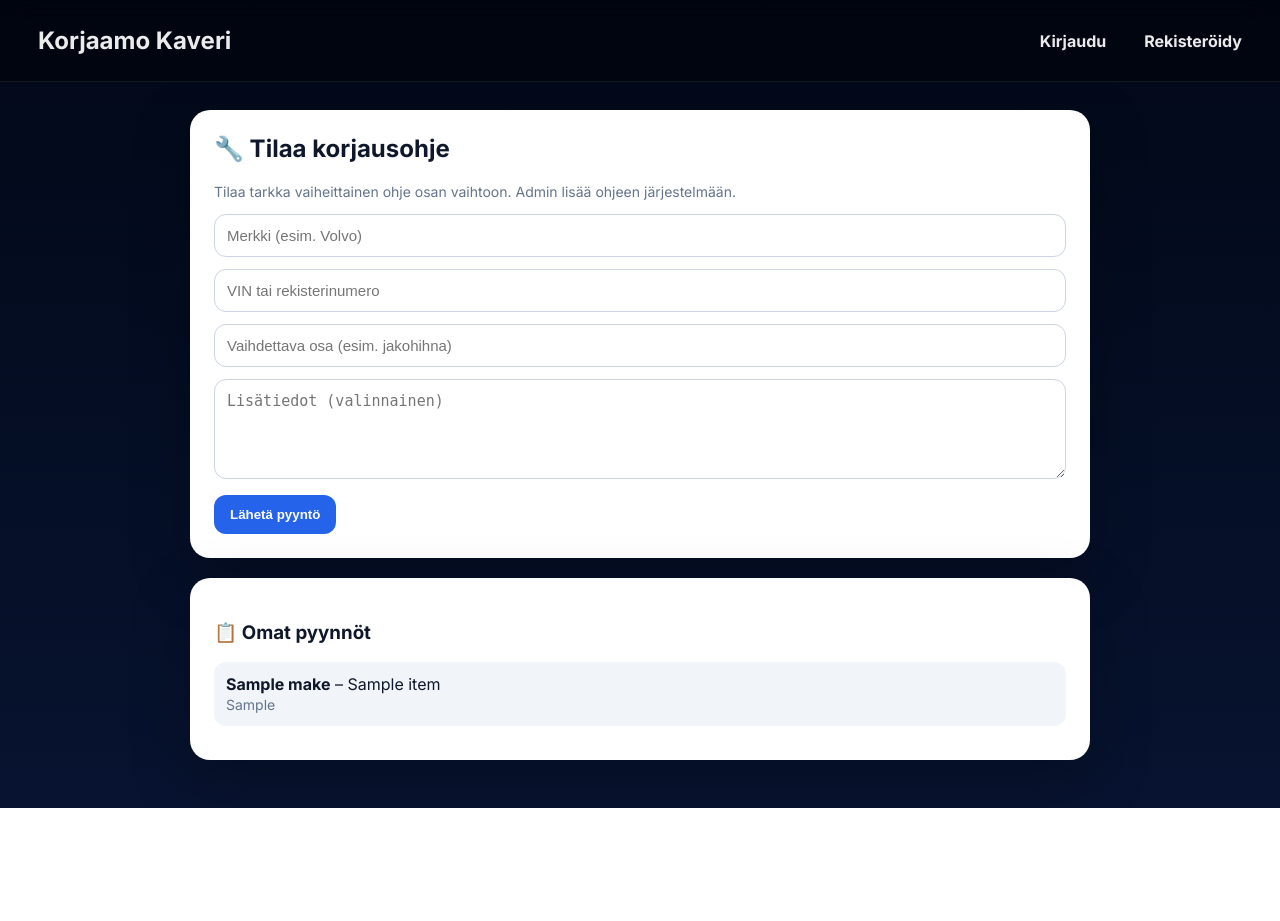
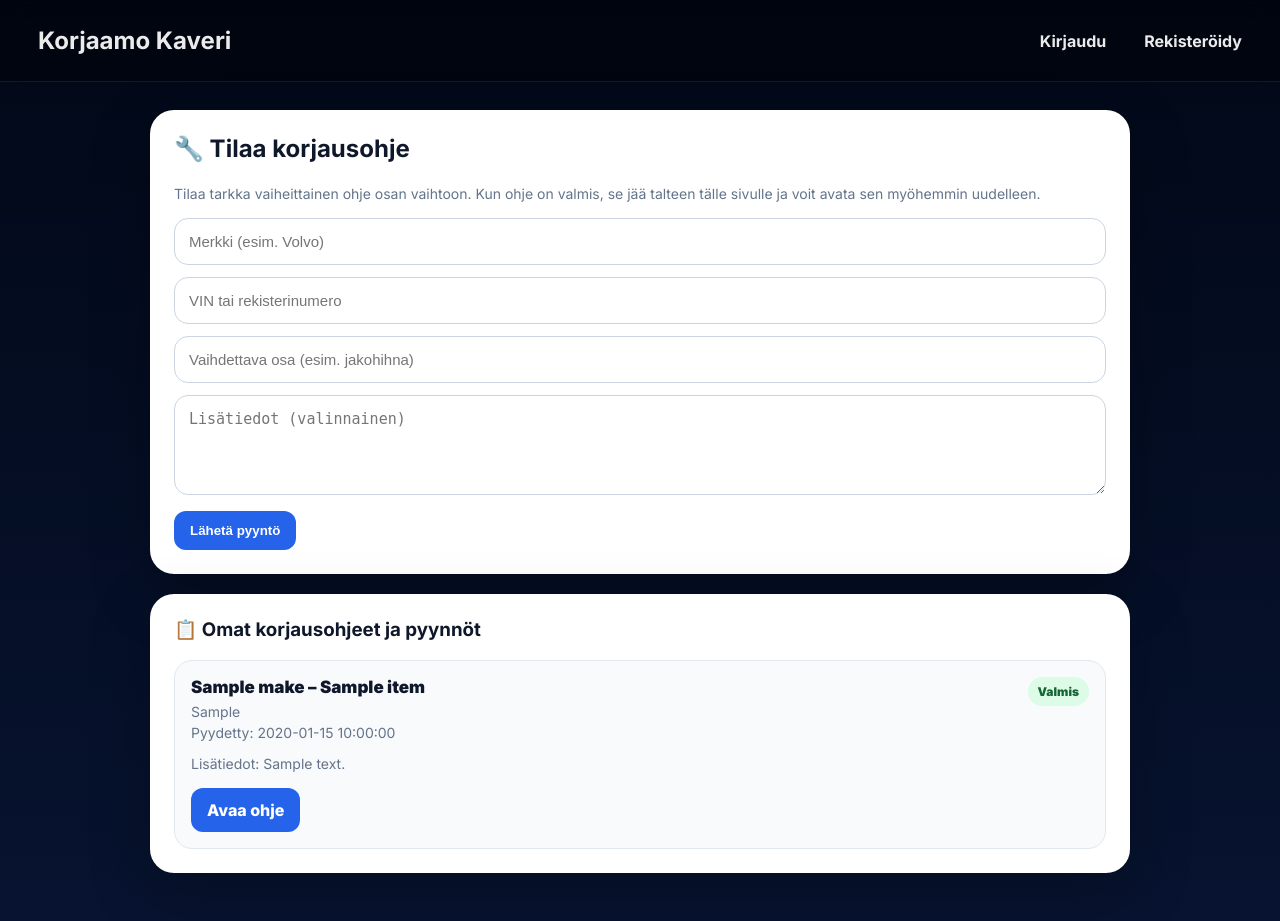
Before and after one commit to korjaamokaveri/korjaamokaveri, a Python web app: template templates/order_repair_guide.html in a window 1280 px wide. Before the commit the page ends 808 px from the top, so only its background shows below. Run offline with Jinja, Linux system fonts and the light colour scheme; the template is opened without the code that fills it: most values are stand-ins (such as "Sample title", 1, 10 or a date in 2020).

Commit message:
Update order_repair_guide.html

```diff
--- a/templates/order_repair_guide.html
+++ b/templates/order_repair_guide.html
@@ -4,27 +4,27 @@
 {% block extra_css %}
 <style>
 .container {
-    max-width: 900px;
+    max-width: 980px;
     margin: 0 auto;
 }
 
 .panel {
     background: white;
     color: #0f172a;
-    border-radius: 20px;
+    border-radius: 24px;
     padding: 24px;
     box-shadow: 0 20px 60px rgba(0,0,0,0.25);
     margin-bottom: 20px;
 }
 
-h2 {
+h2, h3 {
     margin-top: 0;
 }
 
 input, textarea {
     width: 100%;
-    padding: 12px;
-    border-radius: 12px;
+    padding: 14px;
+    border-radius: 14px;
     border: 1px solid #cbd5e1;
     margin-bottom: 12px;
     font-size: 15px;
@@ -34,30 +34,113 @@ textarea {
     min-height: 100px;
 }
 
-button {
+button, .open-btn {
+    display: inline-block;
     padding: 12px 16px;
     border-radius: 12px;
     border: none;
     background: #2563eb;
     color: white;
-    font-weight: bold;
+    font-weight: 800;
     cursor: pointer;
+    text-decoration: none;
 }
 
-button:hover {
+button:hover, .open-btn:hover {
     background: #1d4ed8;
 }
 
+.request-list {
+    display: grid;
+    gap: 14px;
+}
+
 .item {
-    padding: 12px;
-    border-radius: 12px;
-    background: #f1f5f9;
-    margin-bottom: 10px;
+    padding: 16px;
+    border-radius: 18px;
+    background: #f8fafc;
+    border: 1px solid #e2e8f0;
+}
+
+.item-top {
+    display: flex;
+    justify-content: space-between;
+    gap: 12px;
+    flex-wrap: wrap;
+    align-items: flex-start;
+}
+
+.item-title {
+    font-size: 17px;
+    font-weight: 900;
+    margin-bottom: 4px;
 }
 
 .muted {
     color: #64748b;
     font-size: 14px;
+    line-height: 1.5;
+}
+
+.status {
+    display: inline-block;
+    padding: 7px 10px;
+    border-radius: 999px;
+    font-size: 12px;
+    font-weight: 900;
+}
+
+.status-ready {
+    background: #dcfce7;
+    color: #166534;
+}
+
+.status-pending {
+    background: #fef3c7;
+    color: #92400e;
+}
+
+.item-actions {
+    margin-top: 14px;
+    display: flex;
+    gap: 10px;
+    flex-wrap: wrap;
+}
+
+.success-msg {
+    color: #166534;
+    background: #dcfce7;
+    border: 1px solid #86efac;
+    padding: 12px;
+    border-radius: 12px;
+    margin-bottom: 12px;
+    font-weight: 700;
+}
+
+.error-msg {
+    color: #991b1b;
+    background: #fee2e2;
+    border: 1px solid #fecaca;
+    padding: 12px;
+    border-radius: 12px;
+    margin-bottom: 12px;
+    font-weight: 700;
+}
+
+@media (max-width: 700px) {
+    .panel {
+        padding: 18px;
+        border-radius: 20px;
+    }
+
+    .item-top {
+        flex-direction: column;
+    }
+
+    button, .open-btn {
+        width: 100%;
+        text-align: center;
+    }
 }
 </style>
 {% endblock %}
@@ -68,15 +151,16 @@ button:hover {
     <div class="panel">
         <h2>🔧 Tilaa korjausohje</h2>
         <p class="muted">
-            Tilaa tarkka vaiheittainen ohje osan vaihtoon. Admin lisää ohjeen järjestelmään.
+            Tilaa tarkka vaiheittainen ohje osan vaihtoon. Kun ohje on valmis,
+            se jää talteen tälle sivulle ja voit avata sen myöhemmin uudelleen.
         </p>
 
         {% if error %}
-            <div style="color:red; margin-bottom:10px;">{{ error }}</div>
+            <div class="error-msg">{{ error }}</div>
         {% endif %}
 
         {% if success %}
-            <div style="color:green; margin-bottom:10px;">{{ success }}</div>
+            <div class="success-msg">{{ success }}</div>
         {% endif %}
 
         <form method="POST">
@@ -93,15 +177,55 @@ button:hover {
     </div>
 
     <div class="panel">
-        <h3>📋 Omat pyynnöt</h3>
+        <h3>📋 Omat korjausohjeet ja pyynnöt</h3>
 
         {% if items %}
-            {% for item in items %}
-                <div class="item">
-                    <strong>{{ item.make }}</strong> – {{ item.part_name }}<br>
-                    <span class="muted">{{ item.vehicle_input }}</span>
-                </div>
-            {% endfor %}
+            <div class="request-list">
+                {% for item in items %}
+                    <div class="item">
+                        <div class="item-top">
+                            <div>
+                                <div class="item-title">
+                                    {{ item.make }} – {{ item.part_name }}
+                                </div>
+
+                                <div class="muted">
+                                    {{ item.vehicle_input }}
+                                    {% if item.created_at %}
+                                        <br>Pyydetty: {{ item.created_at }}
+                                    {% endif %}
+                                </div>
+                            </div>
+
+                            <div>
+                                {% if item.guide_id %}
+                                    <span class="status status-ready">Valmis</span>
+                                {% else %}
+                                    <span class="status status-pending">Odottaa ohjetta</span>
+                                {% endif %}
+                            </div>
+                        </div>
+
+                        {% if item.note %}
+                            <div class="muted" style="margin-top:10px;">
+                                Lisätiedot: {{ item.note }}
+                            </div>
+                        {% endif %}
+
+                        <div class="item-actions">
+                            {% if item.guide_id %}
+                                <a class="open-btn" href="{{ url_for('repair_guide_detail', guide_id=item.guide_id) }}">
+                                    Avaa ohje
+                                </a>
+                            {% else %}
+                                <span class="muted">
+                                    Ohje ei ole vielä valmis.
+                                </span>
+                            {% endif %}
+                        </div>
+                    </div>
+                {% endfor %}
+            </div>
         {% else %}
             <div class="muted">
                 Ei vielä pyyntöjä.
```
